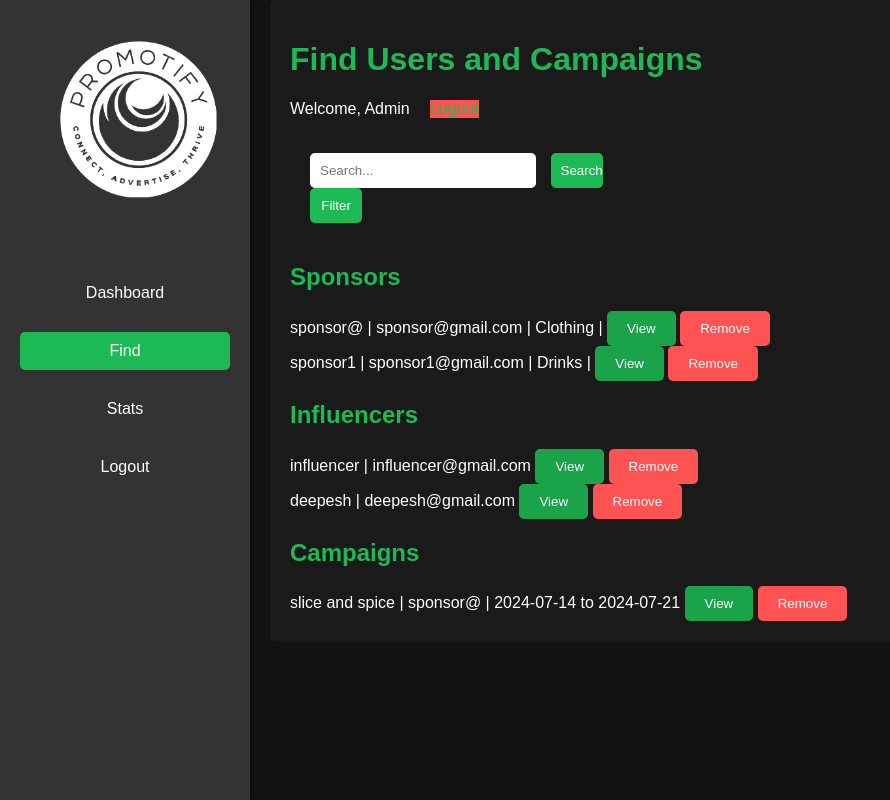
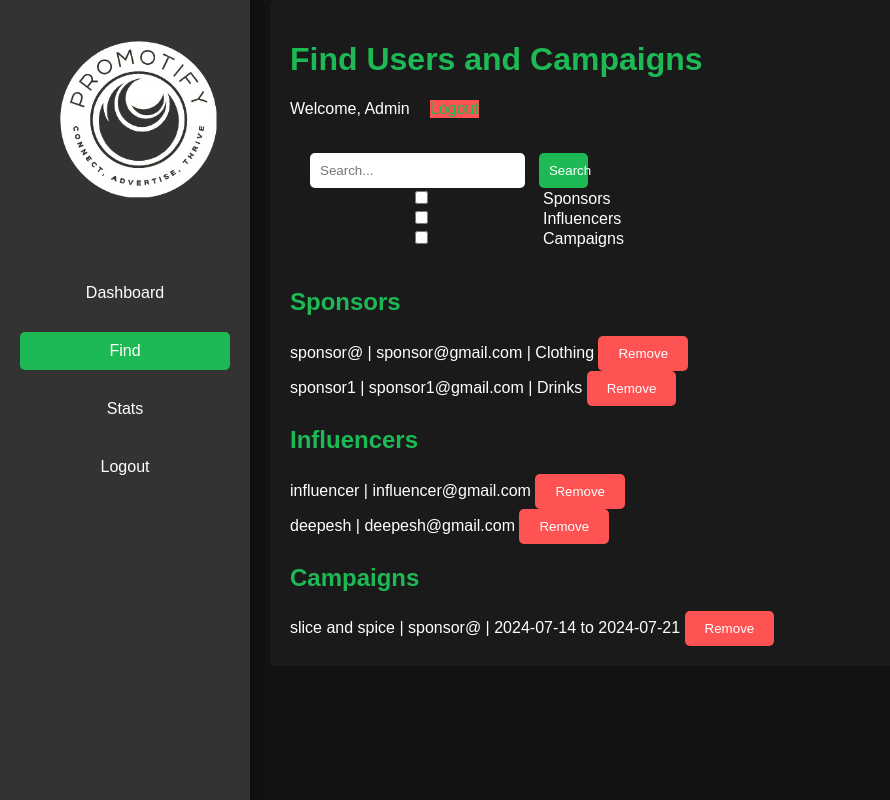
Before and after one commit to Deepesh1604/Promotify, a Flask app: page /afind in a window 1280 px wide. Shown: the whole page, without its empty margins (0-890 px from the left). Run offline with Flask 3, Linux system fonts and the light colour scheme; the visitor is signed in with stand-in values (Sample User, id 1).

Commit message:
lastupdate

```diff
--- a/main.py
+++ b/main.py
@@ -231,17 +231,6 @@ def view_campaign(campaign_id):
     campaign = Campaign.query.get_or_404(campaign_id)
     return render_template('view_campaign.html', campaign=campaign)
 
-@app.route('/remove_campaign/<int:campaign_id>', methods=['POST'])
-def remove_campaign(campaign_id):
-    if 'admin_logged_in' not in session or not session['admin_logged_in']:
-        flash('You need to log in first.', 'error')
-        return redirect(url_for('admin_log'))
-
-    campaign = Campaign.query.get_or_404(campaign_id)
-    db.session.delete(campaign)
-    db.session.commit()
-    flash(f'Campaign "{campaign.name}" has been removed.', 'success')
-    return redirect(url_for('admin_dash'))
 
 @app.route('/alogin', methods=['GET', 'POST'])
 def admin_log():
@@ -260,14 +249,12 @@ def admin_log():
     return render_template('admin_log.html')
 
 
-@app.route('/alogout')
-def admin_logout():
-    session.pop('admin_logged_in', None)
-    flash('You have been logged out.', 'success')
-    return redirect(url_for('index'))
-
 @app.route('/afind')
 def afind():
+    if 'admin_logged_in' not in session or not session['admin_logged_in']:
+        flash('You need to log in first.', 'error')
+        return redirect(url_for('admin_log'))
+
     search_query = request.args.get('search', '')
     filter_options = request.args.getlist('filter')
 
@@ -291,7 +278,6 @@ def afind():
                            search_query=search_query,
                            filter_options=filter_options)
 
-
 @app.route('/remove_sponsor/<int:sponsor_id>', methods=['POST'])
 def remove_sponsor(sponsor_id):
     if 'admin_logged_in' not in session or not session['admin_logged_in']:
@@ -302,7 +288,11 @@ def remove_sponsor(sponsor_id):
     db.session.delete(sponsor)
     db.session.commit()
     flash(f'Sponsor "{sponsor.username}" has been removed.', 'success')
-    return redirect(url_for('afind'))
+
+    # Redirect back to afind with the same search query and filters
+    search_query = request.args.get('search', '')
+    filter_options = request.args.getlist('filter')
+    return redirect(url_for('afind', search=search_query, filter=filter_options))
 
 @app.route('/remove_influencer/<int:influencer_id>', methods=['POST'])
 def remove_influencer(influencer_id):
@@ -314,8 +304,27 @@ def remove_influencer(influencer_id):
     db.session.delete(influencer)
     db.session.commit()
     flash(f'Influencer "{influencer.username}" has been removed.', 'success')
-    return redirect(url_for('afind'))
 
+    # Redirect back to afind with the same search query and filters
+    search_query = request.args.get('search', '')
+    filter_options = request.args.getlist('filter')
+    return redirect(url_for('afind', search=search_query, filter=filter_options))
+
+@app.route('/remove_campaign/<int:campaign_id>', methods=['POST'])
+def remove_campaign(campaign_id):
+    if 'admin_logged_in' not in session or not session['admin_logged_in']:
+        flash('You need to log in first.', 'error')
+        return redirect(url_for('admin_log'))
+
+    campaign = Campaign.query.get_or_404(campaign_id)
+    db.session.delete(campaign)
+    db.session.commit()
+    flash(f'Campaign "{campaign.name}" has been removed.', 'success')
+
+    # Redirect back to afind with the same search query and filters
+    search_query = request.args.get('search', '')
+    filter_options = request.args.getlist('filter')
+    return redirect(url_for('afind', search=search_query, filter=filter_options))
 @app.route('/astats')
 def astats():
     if 'admin_logged_in' in session and session['admin_logged_in']:
--- a/templates/afind.html
+++ b/templates/afind.html
@@ -18,7 +18,7 @@
                 <li><a href="{{ url_for('admin_dash') }}">Dashboard</a></li>
                 <li><a href="#" class="active">Find</a></li>
                 <li><a href="{{ url_for('astats') }}">Stats</a></li>
-                <li><a href="{{ url_for('admin_logout') }}">Logout</a></li>
+                <li><a href="{{ url_for('admin_log') }}">Logout</a></li>
             </ul>
         </nav>
     </div>
@@ -27,7 +27,7 @@
             <h1>Find Users and Campaigns</h1>
             <div class="user-info">
                 <span>Welcome, Admin</span>
-                <a href="{{ url_for('admin_logout') }}" class="logout-btn">Logout</a>
+                <a href="{{ url_for('admin_log') }}" class="logout-btn">Logout</a>
             </div>
         </header>
         <section id="find">
@@ -35,8 +35,7 @@
                 <form method="GET" action="{{ url_for('afind') }}">
                     <input type="text" id="search-input" name="search" placeholder="Search..." value="{{ search_query }}">
                     <button type="submit">Search</button>
-                    <button type="button" onclick="toggleFilters()">Filter</button>
-                    <div id="filter-options" style="display: none;">
+                    <div id="filter-options">
                         <label><input type="checkbox" name="filter" value="sponsors" {% if 'sponsors' in filter_options %}checked{% endif %}> Sponsors</label>
                         <label><input type="checkbox" name="filter" value="influencers" {% if 'influencers' in filter_options %}checked{% endif %}> Influencers</label>
                         <label><input type="checkbox" name="filter" value="campaigns" {% if 'campaigns' in filter_options %}checked{% endif %}> Campaigns</label>
@@ -47,10 +46,13 @@
                 <h2>Sponsors</h2>
                 <div class="result-container" id="sponsors-container">
                     {% for sponsor in sponsors %}
-                    <div class="result-item" data-type="sponsor" data-id="{{ sponsor.id }}">
-                        <span>{{ sponsor.username }} | {{ sponsor.email }} | {{ sponsor.industry }} | {{ sponsor.property }}</span>
-                        <button class="view-btn">View</button>
+                    <div class="result-item">
+                        <span>{{ sponsor.username }} | {{ sponsor.email }} | {{ sponsor.industry }}</span>
                         <form action="{{ url_for('remove_sponsor', sponsor_id=sponsor.id) }}" method="POST" style="display: inline;">
+                            <input type="hidden" name="search" value="{{ search_query }}">
+                            {% for filter in filter_options %}
+                                <input type="hidden" name="filter" value="{{ filter }}">
+                            {% endfor %}
                             <button class="flag-btn" onclick="return confirm('Are you sure you want to remove this sponsor?');">Remove</button>
                         </form>
                     </div>
@@ -60,10 +62,13 @@
                 <h2>Influencers</h2>
                 <div class="result-container" id="influencers-container">
                     {% for influencer in influencers %}
-                    <div class="result-item" data-type="influencer" data-id="{{ influencer.id }}">
+                    <div class="result-item">
                         <span>{{ influencer.username }} | {{ influencer.email }}</span>
-                        <button class="view-btn">View</button>
                         <form action="{{ url_for('remove_influencer', influencer_id=influencer.id) }}" method="POST" style="display: inline;">
+                            <input type="hidden" name="search" value="{{ search_query }}">
+                            {% for filter in filter_options %}
+                                <input type="hidden" name="filter" value="{{ filter }}">
+                            {% endfor %}
                             <button class="flag-btn" onclick="return confirm('Are you sure you want to remove this influencer?')">Remove</button>
                         </form>
                     </div>
@@ -73,10 +78,13 @@
                 <h2>Campaigns</h2>
                 <div class="result-container" id="campaigns-container">
                     {% for campaign in campaigns %}
-                    <div class="result-item" data-type="campaign" data-id="{{ campaign.id }}">
+                    <div class="result-item">
                         <span>{{ campaign.name }} | {{ campaign.sponsor.username }} | {{ campaign.start_date }} to {{ campaign.end_date }}</span>
-                        <button class="view-btn">View</button>
                         <form action="{{ url_for('remove_campaign', campaign_id=campaign.id) }}" method="POST" style="display: inline;">
+                            <input type="hidden" name="search" value="{{ search_query }}">
+                            {% for filter in filter_options %}
+                                <input type="hidden" name="filter" value="{{ filter }}">
+                            {% endfor %}
                             <button class="flag-btn" onclick="return confirm('Are you sure you want to remove this campaign?')">Remove</button>
                         </form>
                     </div>
@@ -85,27 +93,5 @@
             </div>
         </section>
     </div>
-
-    <script>
-        document.addEventListener('DOMContentLoaded', () => {
-            document.querySelectorAll('.view-btn').forEach(button => {
-                button.addEventListener('click', event => {
-                    const parent = event.target.closest('.result-item');
-                    const type = parent.getAttribute('data-type');
-                    const id = parent.getAttribute('data-id');
-                    viewDetails(type, id);
-                });
-            });
-        });
-
-        function toggleFilters() {
-            const filterOptions = document.getElementById('filter-options');
-            filterOptions.style.display = filterOptions.style.display === 'none' ? 'block' : 'none';
-        }
-
-        function viewDetails(type, id) {
-            alert(`Viewing details for ${type} with ID: ${id}`);
-        }
-    </script>
 </body>
 </html>
```
Also changed, not shown: templates/admin_dash.html (+4 -4 lines), instance/app.db.
